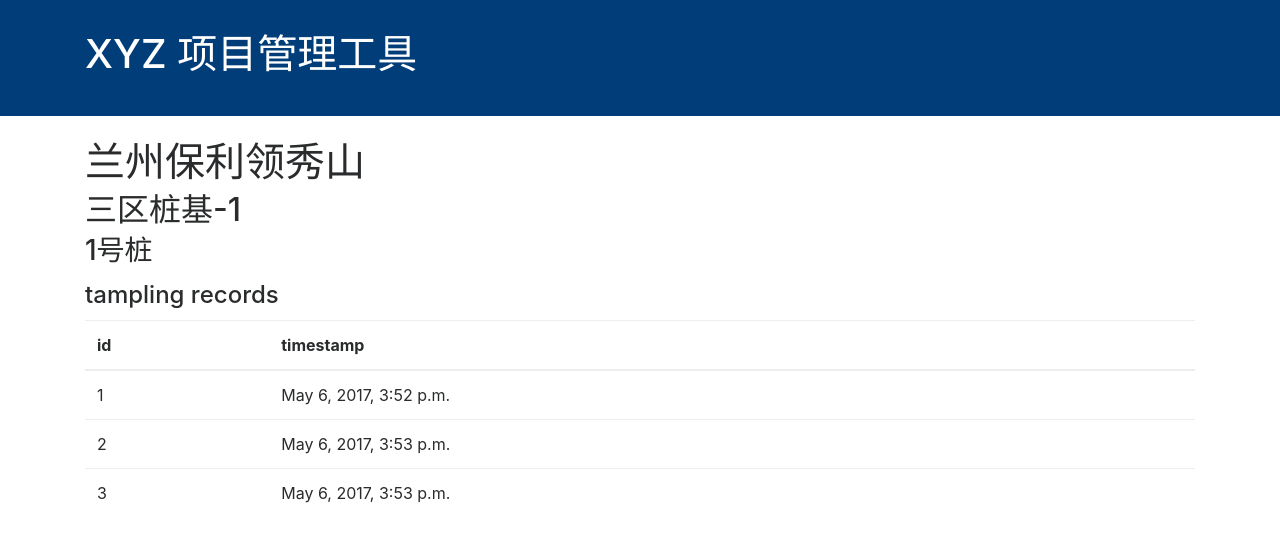
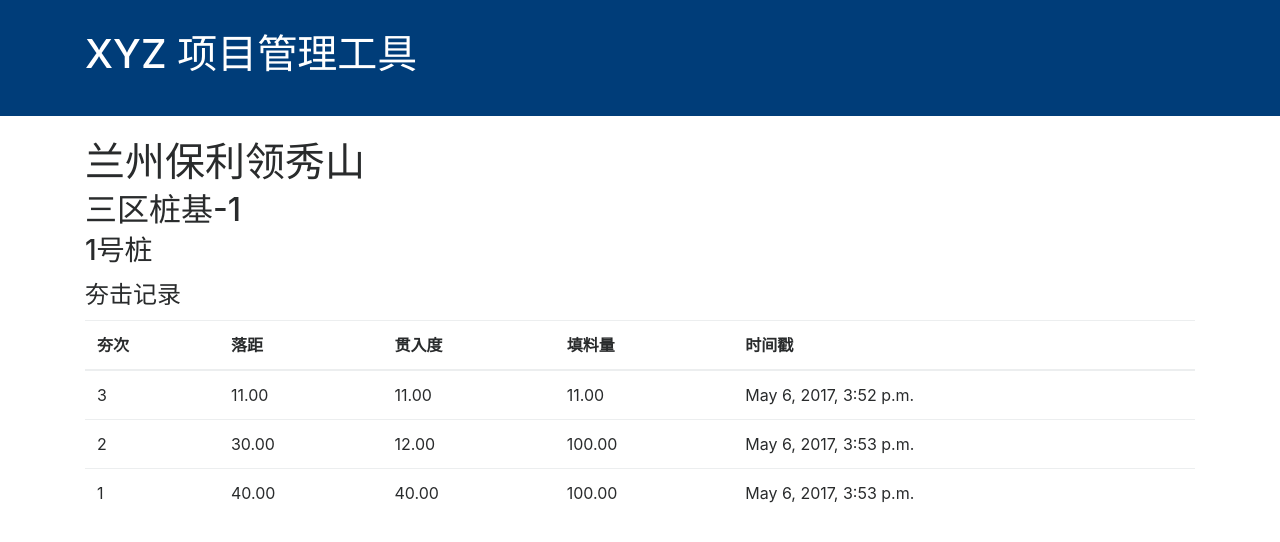
Before and after one commit to wuqian/monopoly, a Django app: page /projects/stubs/1/ in a window 1280 px wide. Shown: the top 542 px of the page. Run offline with Django 3.2, Linux system fonts and the light colour scheme; data comes from the database, SQL or seed files in the repository; both versions use the stored data as it was after the commit; some libraries are stand-ins or nearby versions.

Commit message:
update tampling model

```diff
--- a/operations/admin.py
+++ b/operations/admin.py
@@ -10,3 +10,4 @@ admin.site.register(Operator)
 admin.site.register(MechineStat)
 admin.site.register(Mechine)
 admin.site.register(MechineUsageRecord)
+admin.site.register(TampingRecord)
--- a/operations/models.py
+++ b/operations/models.py
@@ -39,7 +39,20 @@ class MechineUsageRecord(models.Model):
 class TampingRecord(models.Model):
     mechine_record = models.ForeignKey(MechineUsageRecord)
     stub = models.ForeignKey(Stub)
+
+    # 时间戳
     timestamp = models.DateTimeField(auto_now_add=True)
+    # 夯击次数
+    serial_num = models.PositiveIntegerField(blank=True, null=True)
+    # 落距
+    drop_offset = models.DecimalField(blank=True, null=True, max_digits=20,
+                    decimal_places=2)
+    # 贯入度
+    depth_offset = models.DecimalField(blank=True, null=True, max_digits=20,
+                    decimal_places=2)
+    # 填料量
+    consumption = models.DecimalField(blank=True, null=True, max_digits=20,
+                    decimal_places=2)
 
     def __unicode__(self):
-        return self.op.name + ":" + self.mechine.info + ":"
+        return self.stub.desc + ":" + str(self.serial_num)
--- a/projects/models.py
+++ b/projects/models.py
@@ -58,4 +58,4 @@ class Stub(models.Model):
     stubset = models.ForeignKey(StubSet)
 
     def __unicode__(self):
-        return self.name
+        return self.desc
--- a/projects/templates/projects/stub_detail.html
+++ b/projects/templates/projects/stub_detail.html
@@ -43,19 +43,25 @@
 
       <p>
       <div >
-          <h4 class="card-title">tampling records</h4>
+          <h4 class="card-title">夯击记录</h4>
       </div>
         <table class="table table-hover">
           <thead>
             <tr>
-              <th>id</th>
-              <th>timestamp</th>
+              <th>夯次</th>
+              <th>落距</th>
+              <th>贯入度</th>
+              <th>填料量</th>
+              <th>时间戳</th>
             </tr>
           </thead>
           <tbody>
             {% for record in tamping_record_list %}
             <tr>
-              <td>{{ record.id }}</td>
+              <td>{{ record.serial_num}}</td>
+              <td>{{ record.drop_offset}}</td>
+              <td>{{ record.depth_offset}}</td>
+              <td>{{ record.consumption}}</td>
               <td>{{ record.timestamp}}</td>
             </tr>
             {% endfor %}
```
Also changed, not shown: db.sqlite3, operations/migrations/0005_auto_20170716_0513.py (added), operations/migrations/0006_auto_20170716_0527.py (added).
